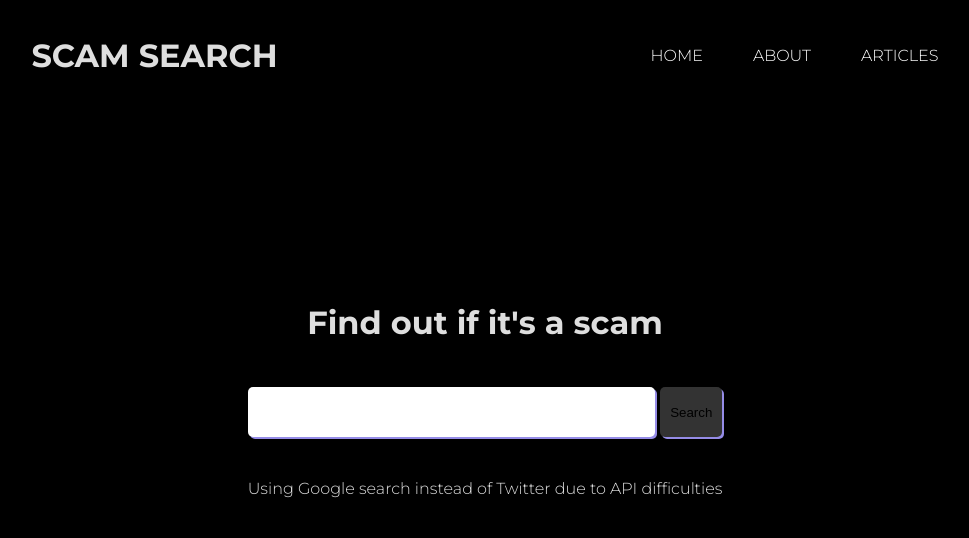
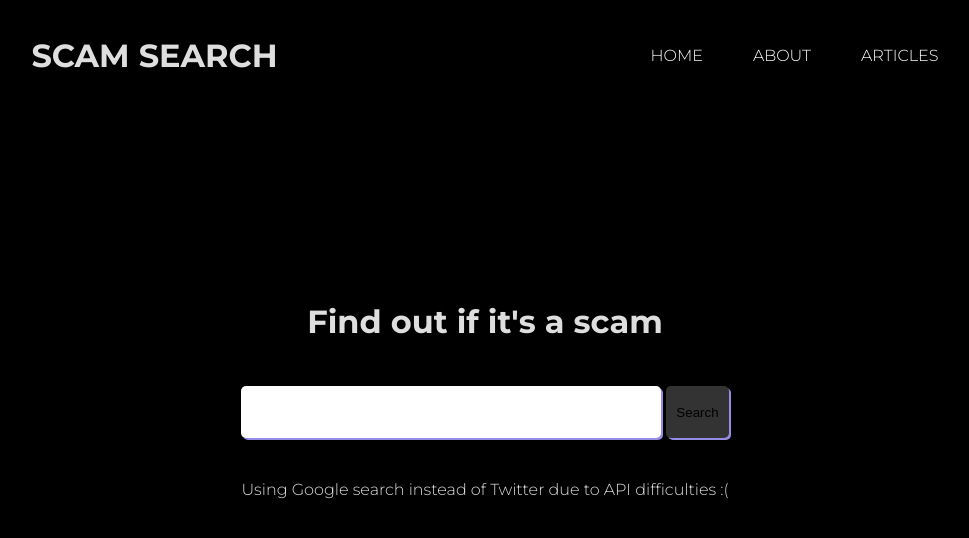
Before and after one commit to SchroederSimon/scam-seeker, a React (Vite) app: page / in a window 1280 px wide. Shown: the top 538 px of the page, without its empty margins (155-1124 px from the left). Built offline with nearby package versions, Linux system fonts and the light colour scheme.

Commit message:
Title changed

```diff
--- a/index.html
+++ b/index.html
@@ -5,7 +5,7 @@
   <meta charset="UTF-8" />
   <link rel="icon" type="image/svg+xml" href="/vite.svg" />
   <meta name="viewport" content="width=device-width, initial-scale=1.0" />
-  <title>Vite + React + TS</title>
+  <title>Scam Seeker</title>
 
   <link rel="preconnect" href="https://fonts.googleapis.com">
   <link rel="preconnect" href="https://fonts.gstatic.com" crossorigin>
--- a/src/pages/Home.tsx
+++ b/src/pages/Home.tsx
@@ -58,7 +58,7 @@ function Home() {
                             <input type="text" value={searchTerm} onChange={handleSearchTermChange} />
                             <button onClick={handleGoogleSearch}>Search</button>
                         </div>
-                        <span>Using Google search instead of Twitter due to API difficulties</span>
+                        <span>Using Google search instead of Twitter due to API difficulties :(</span>
                     </div>
                 </div>
             </div>
```
